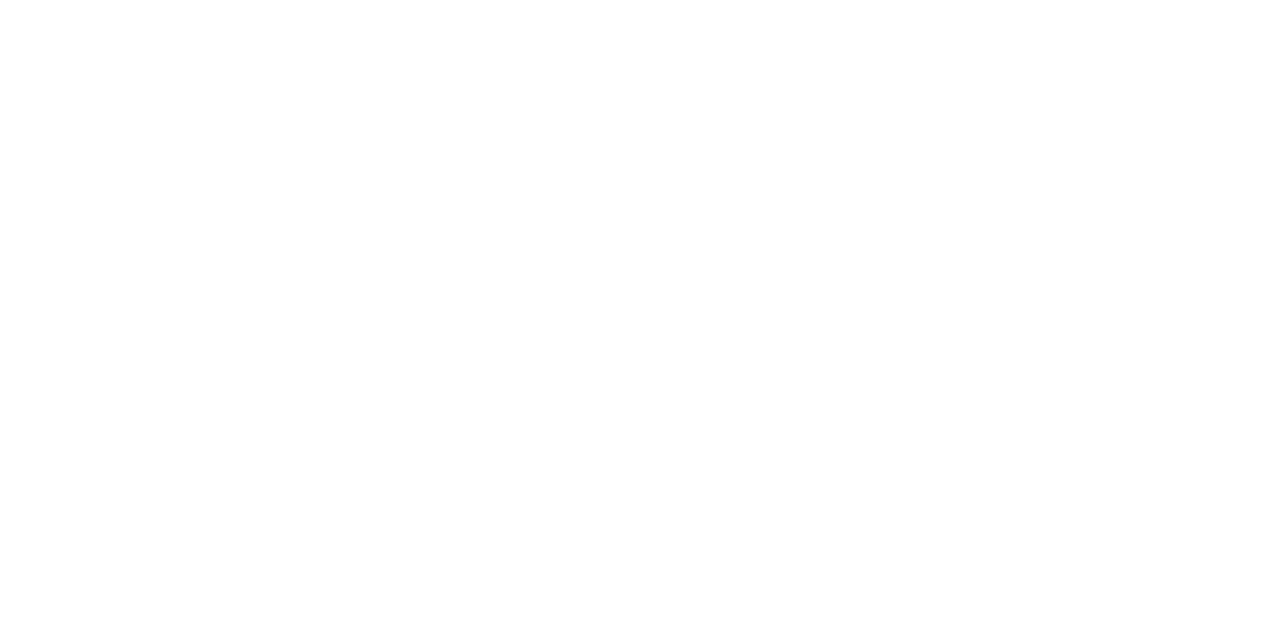
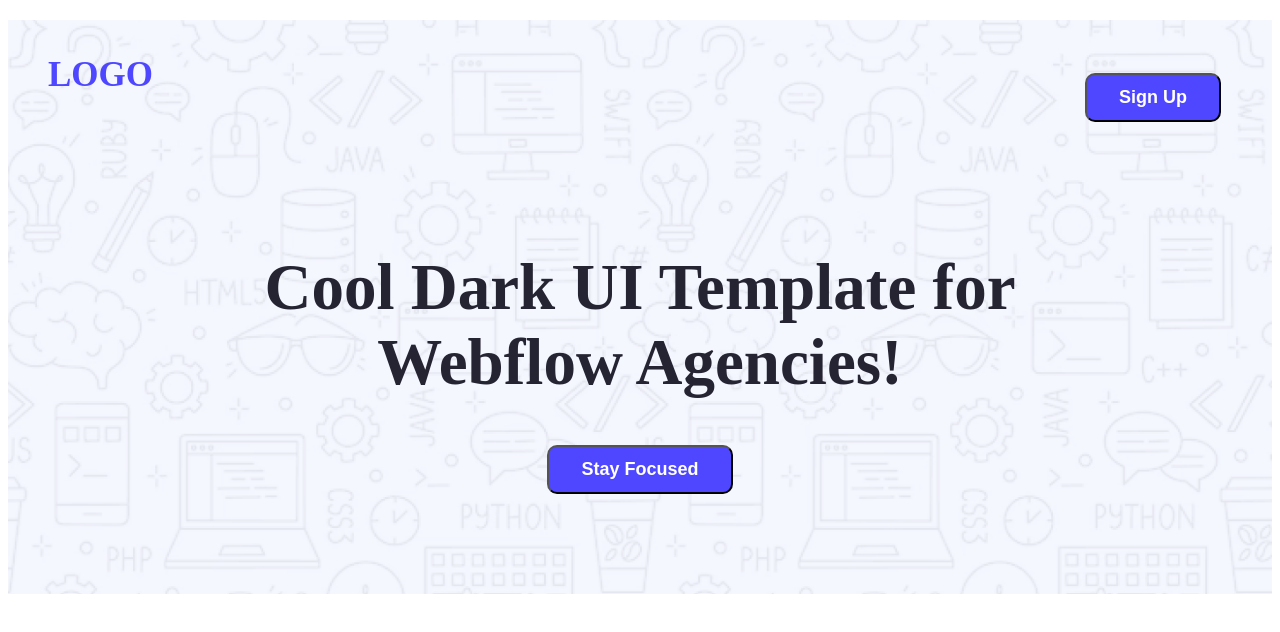
Before and after one commit to Mahim2025/Assignment-001, a plain HTML site: page index.html in a window 1280 px wide. Drawn offline with Linux system fonts and the light colour scheme.

Commit message:
navbar,banner & backround image section added now

```diff
--- a/index.html
+++ b/index.html
@@ -9,6 +9,25 @@
 <body>
 
     <header>
+
+  <header class="navbar">
+    <nav class="nav">
+        <ul>
+            <li class="name" ><p >LOGO</p ></li>
+            <li><button class="button-style ">Sign Up</button></li>
+        </ul>
+    </nav>
+
+    <div class="banner">
+        <h1 class="banner-title">Cool Dark UI Template for Webflow Agencies!</h1>
+        <button class="button-style ">Stay Focused</button>
+
+    </div>
+
+
+
+
+
 
     </header>
 
--- a/style/index.css
+++ b/style/index.css
@@ -0,0 +1,65 @@
+/* navbar style */
+ul{
+    display: flex;
+    align-items: center;
+    justify-content: space-between;
+}
+nav ul li {
+    list-style: none;
+    margin-right: 51px;
+
+}
+
+nav ul  {
+    text-decoration: none;
+    font-size: 20px;
+
+}
+.navbar {
+    background: url('../Assets/Hero-bg.png') center center no-repeat;
+  background-size: cover;
+}
+.name {
+    font-weight: bold;
+    font-size: 35px;
+    color: #4E47FF;
+
+
+
+}
+
+.button-style {
+    color: #FFFFFF;
+    background-color: #4E47FF;
+    padding:12px 32px ;
+    border-radius: 10px;
+    font-weight: bold;
+    font-size: 18px;
+    cursor:pointer;
+    margin-top: 45px;
+
+
+
+}
+
+.button-style:hover{
+    background-color: purple;
+}
+.banner {
+  text-align: center;
+  padding: 100px 20px;
+
+
+}
+.banner-title {
+    font-size: 65px;
+    font-weight: bold;
+    color: #252432;
+    max-width: 900px;
+    margin: 0px auto;
+    line-height: 1,2;
+
+}
+.navbar{
+    margin-bottom: 200px;
+}
```
